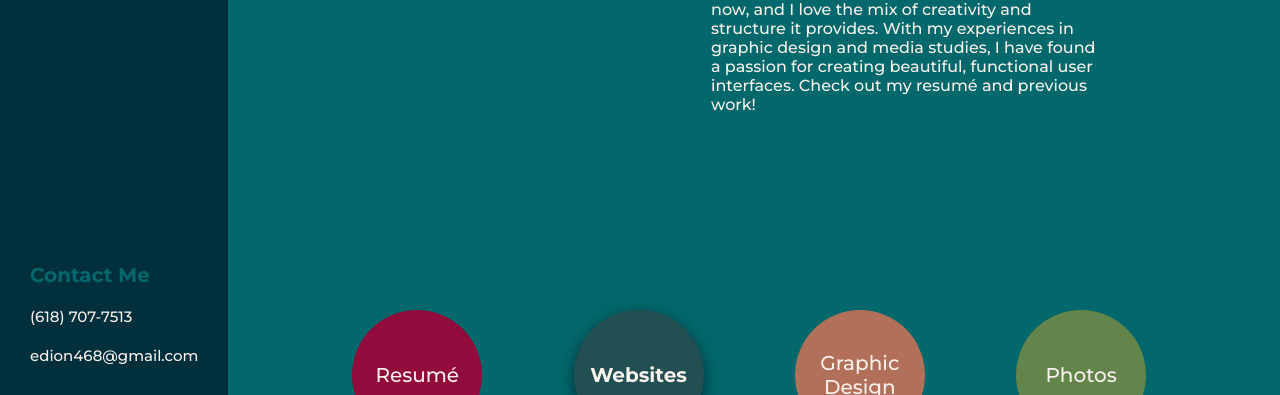
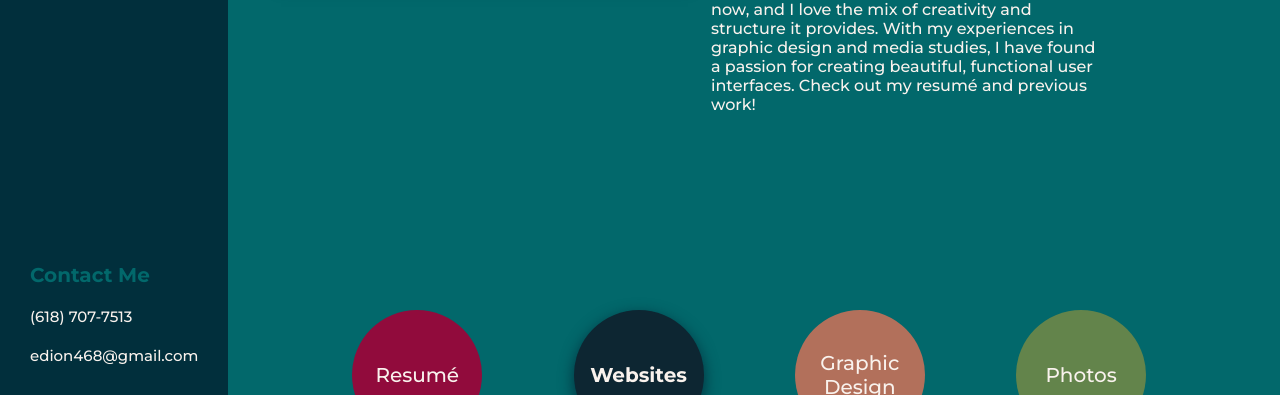
Before and after one commit to emilydion/emilydion.github.io, a plain HTML site: page index.html in a window 1280 px wide. In both pictures the pointer is over the element "Websites". Shown: the part 405-800 px from the top of the page. Drawn offline with Linux system fonts and the light colour scheme.

Commit message:
Hover style change

```diff
--- a/css/portfolio.css
+++ b/css/portfolio.css
@@ -158,7 +158,7 @@ footer {
 
 .pink:hover { background-color: #6B1832; }
 
-.teal:hover { background-color: #224F52; }
+.teal:hover { background-color: #0D2632; }
 
 .rust:hover { background-color: #865C4D; }
 
```
